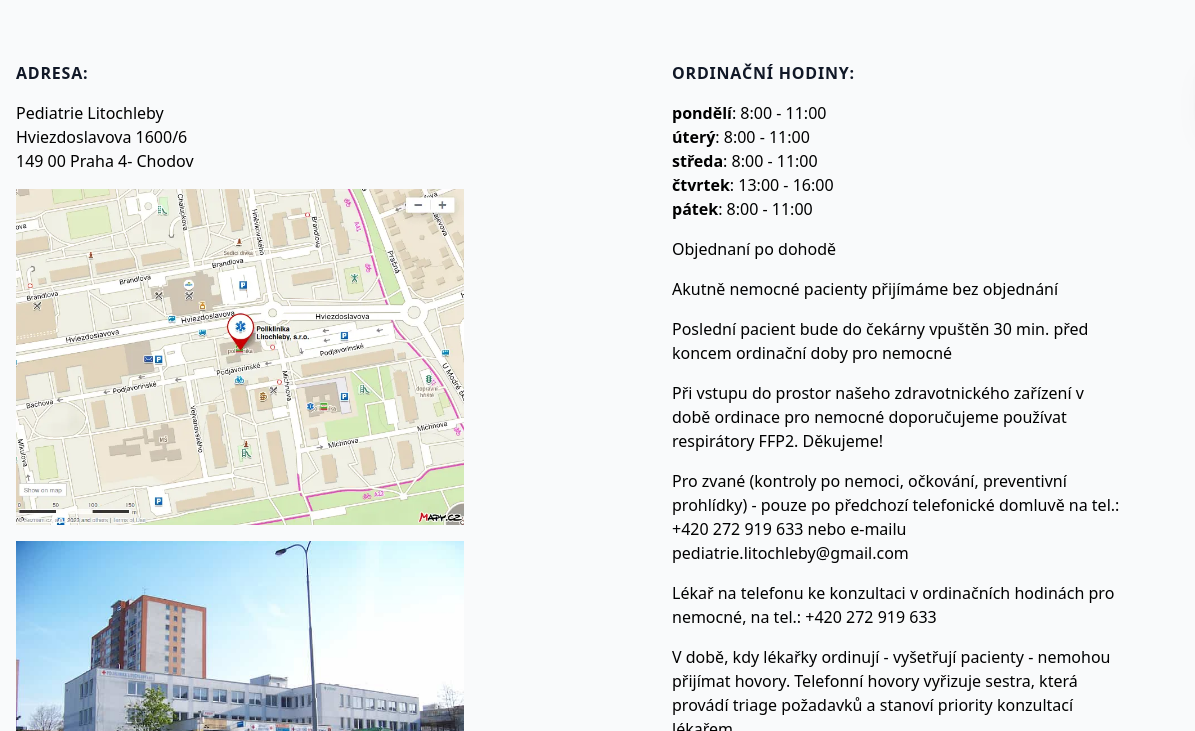
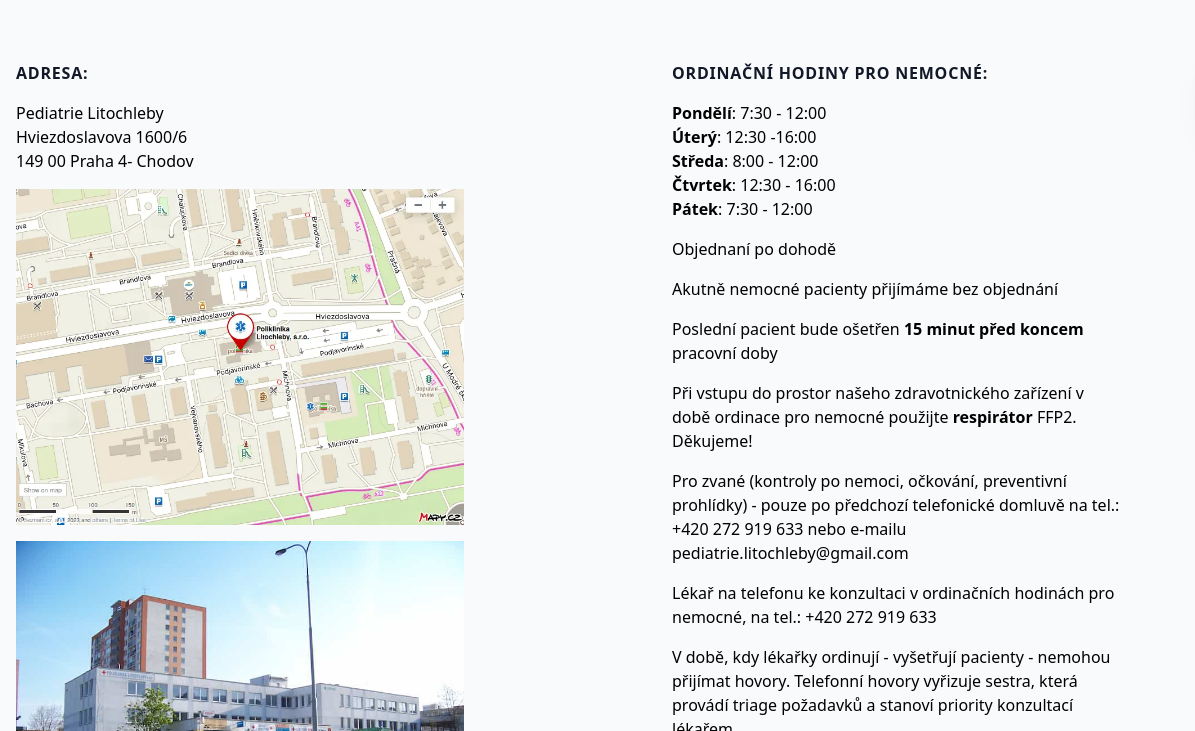
Before and after one commit to blackhexagon/pediatrie-litochleby, an Astro site: page /kontakt in a window 1280 px wide. Shown: the part 629-1360 px from the top of the page, 0-1195 px from the left. Built offline with nearby package versions, Linux system fonts and the light colour scheme; Astro itself is replaced by a stand-in of ours.

Commit message:
Update opening hours and news alert

```diff
--- a/config.ts
+++ b/config.ts
@@ -1,16 +1,16 @@
 export default {
   title: "Pediatrie Litochleby",
-  news: null,
+  news: "Pozor, změna ordinačních hodin pro nemocné.<br>Více informací na stránce <a href='/kontakt' class='underline'>kontakt</a> nebo v patičce.<br>Děkujeme za pochopení",
   phone: "+420 272 919 633",
   gsm: "+420 775 073 796",
   email: "pediatrie.litochleby@gmail.com",
   whatsapp: "https://wa.me/420775073796",
   openingHours: [
-    ["pondělí", "8:00 - 11:00"],
-    ["úterý", "8:00 - 11:00"],
-    ["středa", "8:00 - 11:00"],
-    ["čtvrtek", "13:00 - 16:00"],
-    ["pátek", "8:00 - 11:00"],
+    ["Pondělí", "7:30 - 12:00"],
+    ["Úterý", "12:30 -16:00"],
+    ["Středa", "8:00 - 12:00"],
+    ["Čtvrtek", "12:30 - 16:00"],
+    ["Pátek", "7:30 - 12:00"],
   ],
   description: `
     Vítáme vás na stránkách Pediatrie Litochleby MUDr. Kateřiny Rieger
--- a/src/pages/index.astro
+++ b/src/pages/index.astro
@@ -40,10 +40,8 @@ import Label from "../components/Label.astro";
   <section class="bg-gray-50 px-12 space-y-12 py-16 md:py-24">
     {
       config.news && (
-        <article class="-translate-y-24 shadow-2xl shadow-gray-200 max-w-3xl mx-auto p-12 rounded-3xl bg-white text-center text-purple-950">
-          <Heading size={Size.SM} as="p">
-            {config.news}
-          </Heading>
+        <article class="-translate-y-32 -mb-24 shadow-2xl shadow-gray-200 max-w-3xl mx-auto p-12 rounded-3xl bg-white text-center text-purple-950">
+          <Heading size={Size.SM} as="p" set:html={config.news} />
         </article>
       )
     }
--- a/src/pages/kontakt.astro
+++ b/src/pages/kontakt.astro
@@ -64,7 +64,7 @@ import Label from "../components/Label.astro";
         </figure>
       </address>
       <article class="max-w-md space-y-4">
-        <Label>Ordinační hodiny:</Label>
+        <Label>Ordinační hodiny pro nemocné:</Label>
         <ul>
           {
             config.openingHours.map(([day, hours]) => (
@@ -77,12 +77,12 @@ import Label from "../components/Label.astro";
         <p>Objednaní po dohodě</p>
         <p>Akutně nemocné pacienty přijímáme bez objednání</p>
         <p>
-          Poslední pacient bude do čekárny vpuštěn 30 min. před koncem ordinační
-          doby pro nemocné
+          Poslední pacient bude ošetřen <strong>15 minut před koncem</strong>
+          pracovní doby
         </p>
         <p>
           Při vstupu do prostor našeho zdravotnického zařízení v době ordinace
-          pro nemocné doporučujeme používat respirátory FFP2. Děkujeme!
+          pro nemocné použijte <strong>respirátor</strong> FFP2. Děkujeme!
         </p>
         <p>
           Pro zvané (kontroly po nemoci, očkování, preventivní prohlídky) -
```
